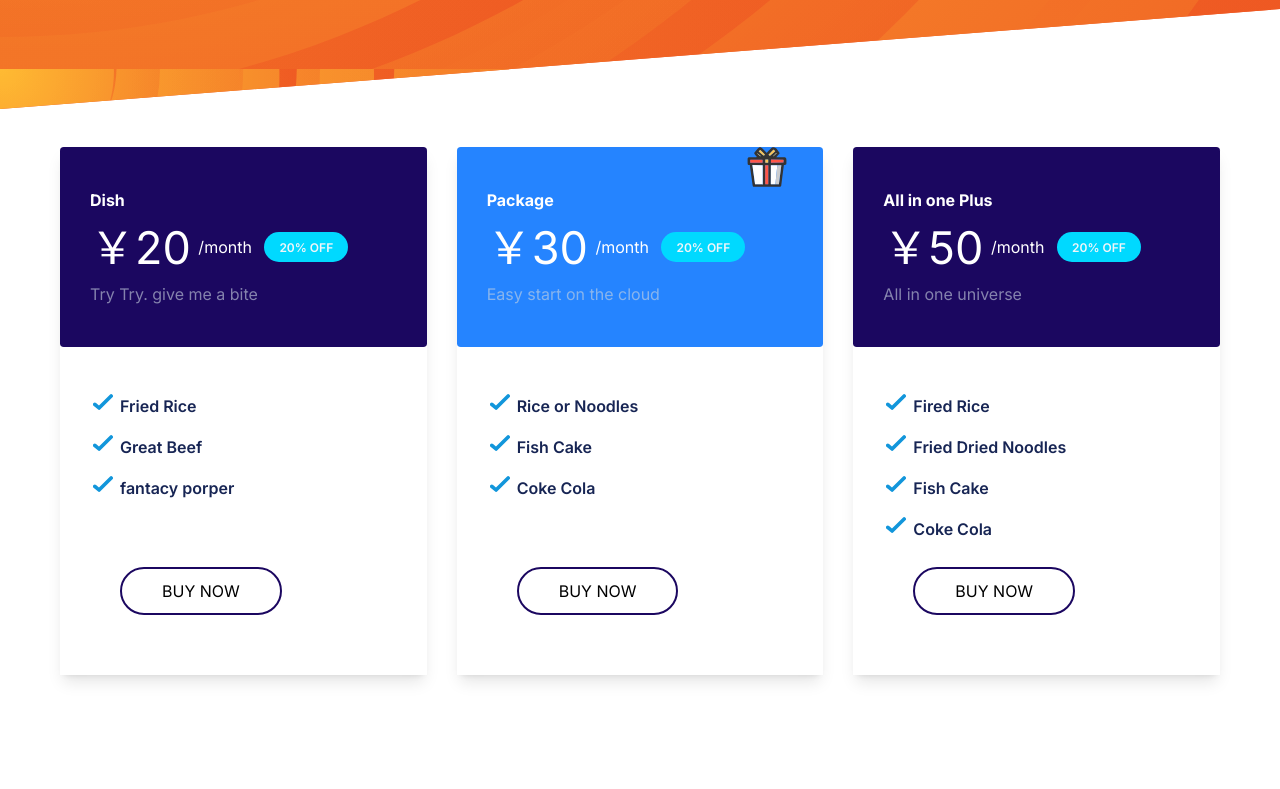
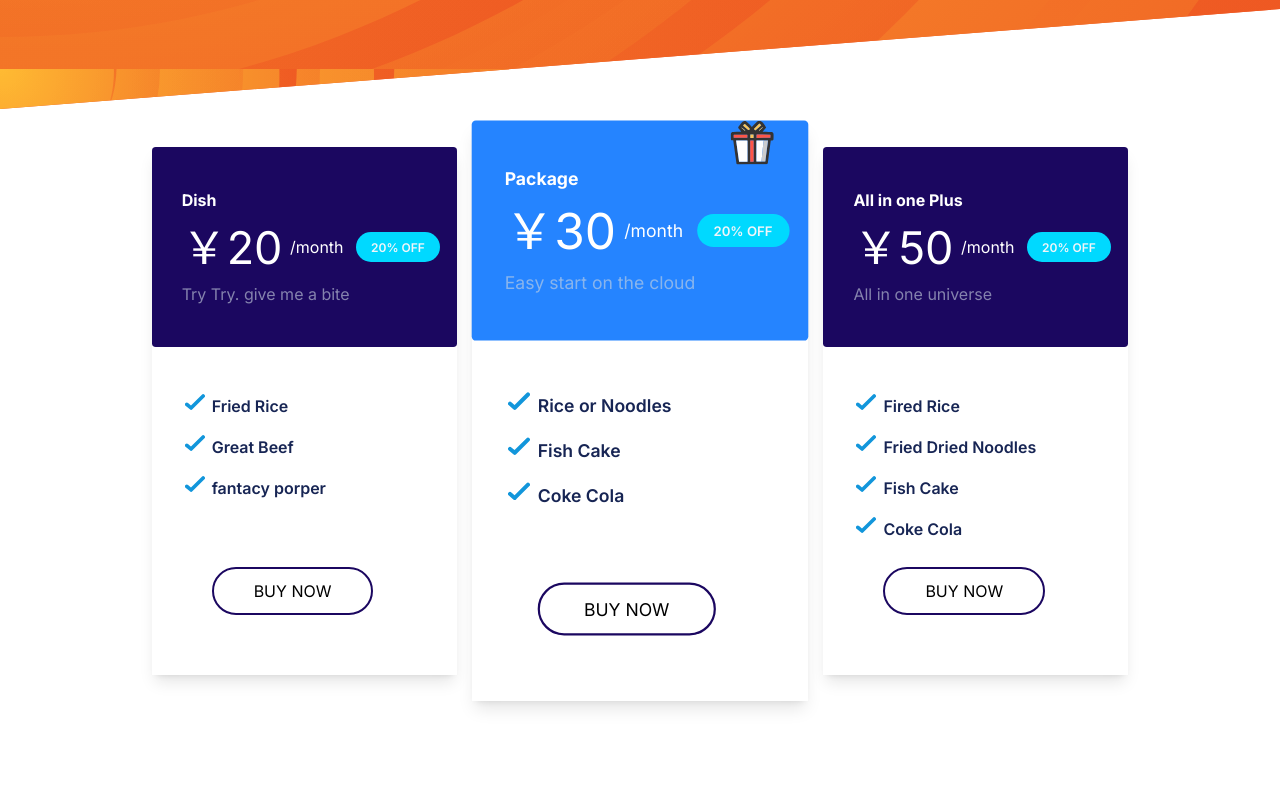
Before and after one commit to virgotatus/RushRice, a React (Vite) app: page / in a window 1280 px wide. Shown: the part 891-1680 px from the top of the page. Built offline with nearby package versions, Linux system fonts and the light colour scheme.

Commit message:
payCard hover scale

```diff
--- a/src/_components/Callout.tsx
+++ b/src/_components/Callout.tsx
@@ -2,15 +2,15 @@ import { SideTitle } from "./constants";
 
 const Callout = () => {
   return (
-    <div className="z-10 border-0 w-full h-60 rounded-md bg-blue-500 flex flex-col sm:flex-row">
-      <div className="grow">
+    <div className="z-10 border-0 w-full min-h-[15rem] rounded-md bg-blue-500 flex flex-col sm:flex-row">
+      <div className="grow ">
         <h1 className="m-8 text-4xl text-white font-bold">
           Ready to get started?
         </h1>
         <p className="m-8 text-2xl max-sm:text-base text-white">{SideTitle}</p>
       </div>
       <div className="flex items-center justify-center p-10">
-        <button className="bg-sky-400 text-xl font-semibold uppercase rounded-full text-slate-100 px-12 py-3">
+        <button className="bg-sky-400 text-xl font-semibold uppercase rounded-full text-slate-100 px-12 py-3 whitespace-nowrap">
           Buy One
         </button>
       </div>
--- a/src/_components/FeatureCard.tsx
+++ b/src/_components/FeatureCard.tsx
@@ -38,7 +38,7 @@ const FeatureCard = ({
       </section>
       <section className="mt-24 max-w-[600px] ">
         <div className="border-dotted border-sky-200 border-8 relative shadow-2xl">
-          <img src={img_src} alt=" Menu" />
+          <img className="w-full " src={img_src} alt=" Menu" />
         </div>
       </section>
     </div>
--- a/src/_components/PayCard.module.css
+++ b/src/_components/PayCard.module.css
@@ -7,6 +7,23 @@
   @apply text-blue-950 font-semibold mt-6;
   margin-bottom: 1rem;
   font-size: 1.6rem;
+}
+
+.payCardContainer {
+  @apply shadow-lg;
+}
+
+.payCardContainer.popular {
+  transform: scale(1.1);
+}
+
+.payCardContainer:hover {
+  transform: scale(1.05);
+  transition: transform 0.3s;
+}
+
+.payCardContainer.popular:hover {
+  @apply scale-[1.15] transition-transform duration-300;
 }
 
 .payCardHeader {
--- a/src/_components/PayCard.tsx
+++ b/src/_components/PayCard.tsx
@@ -10,7 +10,9 @@ interface Props {
 
 const PayCard = ({ plan, price, description, features, popular }: Props) => {
   return (
-    <div className={(popular ? style.popular : "") + " w-2/3 shadow-lg"}>
+    <div
+      className={style.payCardContainer + " " + (popular ? style.popular : "")}
+    >
       <div
         id="pay_card_header"
         className={
```
